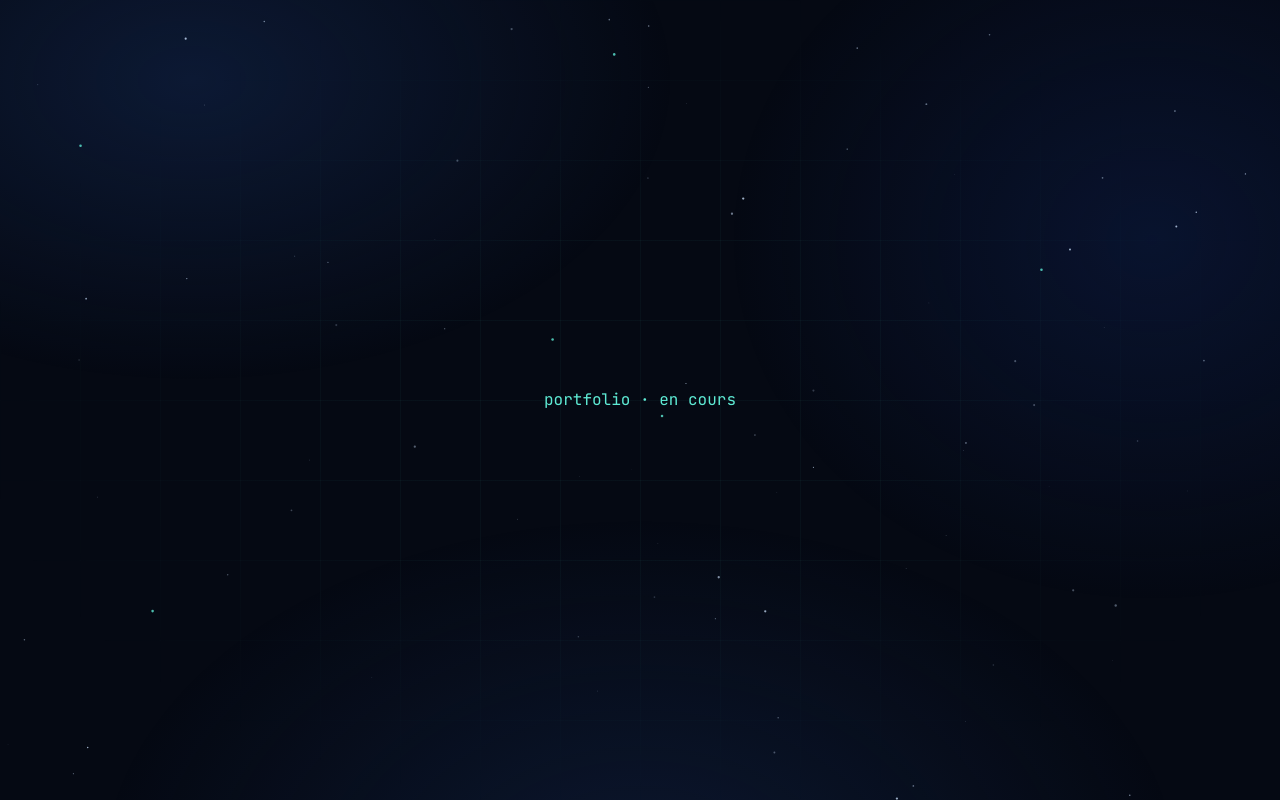
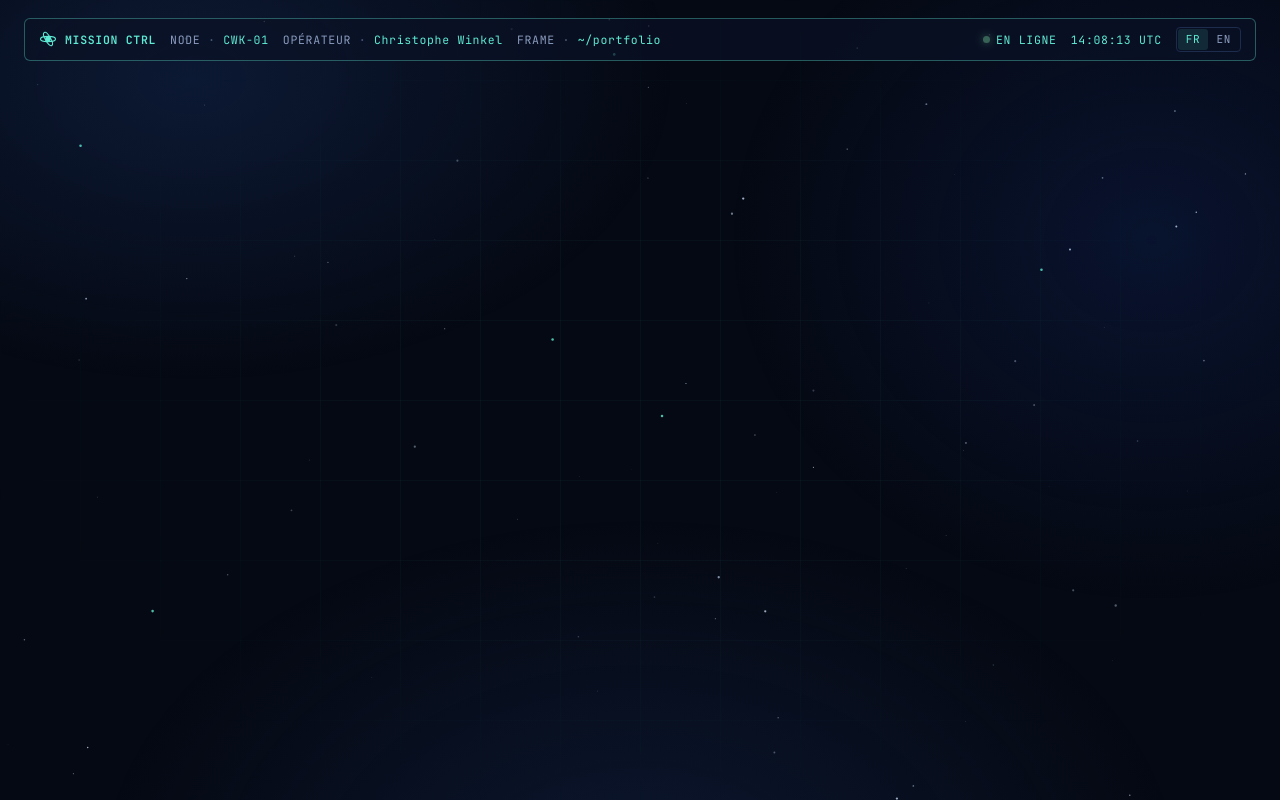
Before and after one commit to Christophe741/portfolio, a Next.js app: page / in a window 1280 px wide. Built offline with nearby package versions, Linux system fonts and the light colour scheme.

Commit message:
TopBar + LangContext (horloge UTC, toggle FR/EN)

```diff
--- a/src/app/globals.css
+++ b/src/app/globals.css
@@ -2,7 +2,14 @@
 
 :root {
   --bg: #050913;
+  --ink: #e6ecf5;
+  --ink-dim: #8a9bbd;
+  --ink-mute: #4a5a7a;
   --teal: #5eead4;
+  --teal-soft: rgba(94, 234, 212, 0.12);
+  --teal-line: rgba(94, 234, 212, 0.35);
+  --line: #1d2b4d;
+  --green: #86efac;
 }
 
 *,
@@ -32,6 +39,34 @@
   background: transparent;
   border: 0;
   cursor: pointer;
+}
+
+html,
+body {
+  color: var(--ink);
+}
+
+body {
+  position: relative;
+  min-height: 100vh;
+  overflow-x: hidden;
+}
+
+::selection {
+  background: rgba(94, 234, 212, 0.25);
+  color: #fff;
+}
+
+@keyframes pls {
+  50% { opacity: 0.35; }
+}
+
+.shell {
+  position: relative;
+  z-index: 1;
+  max-width: 1400px;
+  margin: 0 auto;
+  padding: 18px 24px 60px;
 }
 
 body::before {
--- a/src/app/layout.tsx
+++ b/src/app/layout.tsx
@@ -1,5 +1,6 @@
 import type { Metadata } from "next";
 import { JetBrains_Mono } from "next/font/google";
+import { LangProvider } from "@/context/LangContext";
 import "./globals.css";
 
 const jetbrainsMono = JetBrains_Mono({
@@ -18,7 +19,9 @@
 }: Readonly<{ children: React.ReactNode }>) {
   return (
     <html lang="fr" className={jetbrainsMono.variable}>
-      <body>{children}</body>
+      <body suppressHydrationWarning>
+        <LangProvider>{children}</LangProvider>
+      </body>
     </html>
   );
 }
--- a/src/app/page.tsx
+++ b/src/app/page.tsx
@@ -1,25 +1,15 @@
 import Stars from "@/components/Stars";
+import TopBar from "@/components/TopBar";
 
 export default function Page() {
   return (
     <>
       <Stars />
-      <main
-        style={{
-          position: "relative",
-          zIndex: 1,
-          display: "flex",
-          justifyContent: "center",
-          alignItems: "center",
-          minHeight: "100vh",
-        }}
-      >
-        <p
-          style={{ color: "var(--teal)", fontFamily: "var(--font-jetbrains)" }}
-        >
-          portfolio · en cours
-        </p>
-      </main>
+      <div className="shell">
+        <main>
+          <TopBar />
+        </main>
+      </div>
     </>
   );
 }
--- /dev/null
+++ b/src/components/TopBar.tsx
@@ -0,0 +1,111 @@
+"use client";
+
+import { useEffect, useState } from "react";
+import { useLang, Lang } from "@/context/LangContext";
+
+export default function TopBar() {
+  const { lang, setLang, t } = useLang();
+  const [clock, setClock] = useState("--:--:-- UTC");
+
+  useEffect(() => {
+    function tick() {
+      const d = new Date();
+      const p = (n: number) => String(n).padStart(2, "0");
+      setClock(
+        `${p(d.getUTCHours())}:${p(d.getUTCMinutes())}:${p(d.getUTCSeconds())} UTC`
+      );
+    }
+    tick();
+    const id = setInterval(tick, 1000);
+    return () => clearInterval(id);
+  }, []);
+
+  return (
+    <header
+      style={{
+        display: "flex",
+        alignItems: "center",
+        gap: "14px",
+        padding: "8px 14px",
+        border: "1px solid var(--teal-line)",
+        borderRadius: "6px",
+        background: "rgba(10,18,38,.7)",
+        fontSize: "11.5px",
+        letterSpacing: ".06em",
+        marginBottom: "18px",
+        flexWrap: "wrap",
+      }}
+    >
+      {/* Logo */}
+      <div style={{ display: "flex", alignItems: "center", gap: "8px", color: "var(--teal)", fontWeight: 600 }}>
+        <svg width="18" height="18" viewBox="0 0 24 24" fill="none" stroke="currentColor" strokeWidth="1.5">
+          <circle cx="12" cy="12" r="3" fill="currentColor" />
+          <ellipse cx="12" cy="12" rx="10" ry="3.5" />
+          <ellipse cx="12" cy="12" rx="10" ry="3.5" transform="rotate(60 12 12)" />
+        </svg>
+        MISSION CTRL
+      </div>
+
+      <Seg label="NODE" value="CWK-01" />
+      <Seg label={t("op")} value="Christophe Winkel" />
+      <Seg label={t("frame")} value="~/portfolio" />
+
+      <div style={{ flex: 1 }} />
+
+      {/* Pulse */}
+      <div style={{ display: "flex", alignItems: "center", gap: "6px" }}>
+        <span
+          style={{
+            width: "7px",
+            height: "7px",
+            borderRadius: "50%",
+            background: "var(--green)",
+            boxShadow: "0 0 8px var(--green)",
+            animation: "pls 1.6s ease-in-out infinite",
+            display: "inline-block",
+          }}
+        />
+        <span style={{ color: "var(--teal)" }}>{t("online")}</span>
+      </div>
+
+      {/* Clock */}
+      <span style={{ color: "var(--teal)" }}>{clock}</span>
+
+      {/* Lang toggle */}
+      <div
+        style={{
+          display: "flex",
+          border: "1px solid var(--line)",
+          borderRadius: "4px",
+          padding: "1px",
+        }}
+      >
+        {(["fr", "en"] as Lang[]).map((l) => (
+          <button
+            key={l}
+            onClick={() => setLang(l)}
+            style={{
+              padding: "2px 8px",
+              fontSize: "11px",
+              color: lang === l ? "var(--teal)" : "var(--ink-dim)",
+              borderRadius: "3px",
+              background: lang === l ? "var(--teal-soft)" : "transparent",
+            }}
+          >
+            {l.toUpperCase()}
+          </button>
+        ))}
+      </div>
+    </header>
+  );
+}
+
+function Seg({ label, value }: { label: string; value: string }) {
+  return (
+    <div style={{ color: "var(--ink-mute)" }}>
+      <b style={{ color: "var(--ink-dim)", fontWeight: 400 }}>{label}</b>
+      {" · "}
+      <span style={{ color: "var(--teal)" }}>{value}</span>
+    </div>
+  );
+}
--- /dev/null
+++ b/src/context/LangContext.tsx
@@ -0,0 +1,69 @@
+"use client";
+
+import {
+  createContext,
+  useContext,
+  useState,
+  useEffect,
+  ReactNode,
+} from "react";
+
+export type Lang = "fr" | "en";
+
+type LangContextType = {
+  lang: Lang;
+  setLang: (l: Lang) => void;
+  t: (key: string) => string;
+};
+
+const DICT: Record<Lang, Record<string, string>> = {
+  fr: {
+    op: "OPÉRATEUR",
+    frame: "FRAME",
+    online: "EN LIGNE",
+  },
+  en: {
+    op: "OPERATOR",
+    frame: "FRAME",
+    online: "ONLINE",
+  },
+};
+
+const LangContext = createContext<LangContextType>({
+  lang: "fr",
+  setLang: () => {},
+  t: (k) => k,
+});
+
+export function LangProvider({ children }: { children: ReactNode }) {
+  const [lang, setLangState] = useState<Lang>("fr");
+
+  useEffect(() => {
+    try {
+      const saved = localStorage.getItem("lang_v3") as Lang | null;
+      // eslint-disable-next-line react-hooks/set-state-in-effect
+      if (saved === "fr" || saved === "en") setLangState(saved);
+    } catch {}
+  }, []);
+
+  function setLang(l: Lang) {
+    setLangState(l);
+    try {
+      localStorage.setItem("lang_v3", l);
+    } catch {}
+  }
+
+  function t(key: string): string {
+    return DICT[lang][key] ?? key;
+  }
+
+  return (
+    <LangContext.Provider value={{ lang, setLang, t }}>
+      {children}
+    </LangContext.Provider>
+  );
+}
+
+export function useLang() {
+  return useContext(LangContext);
+}
```
